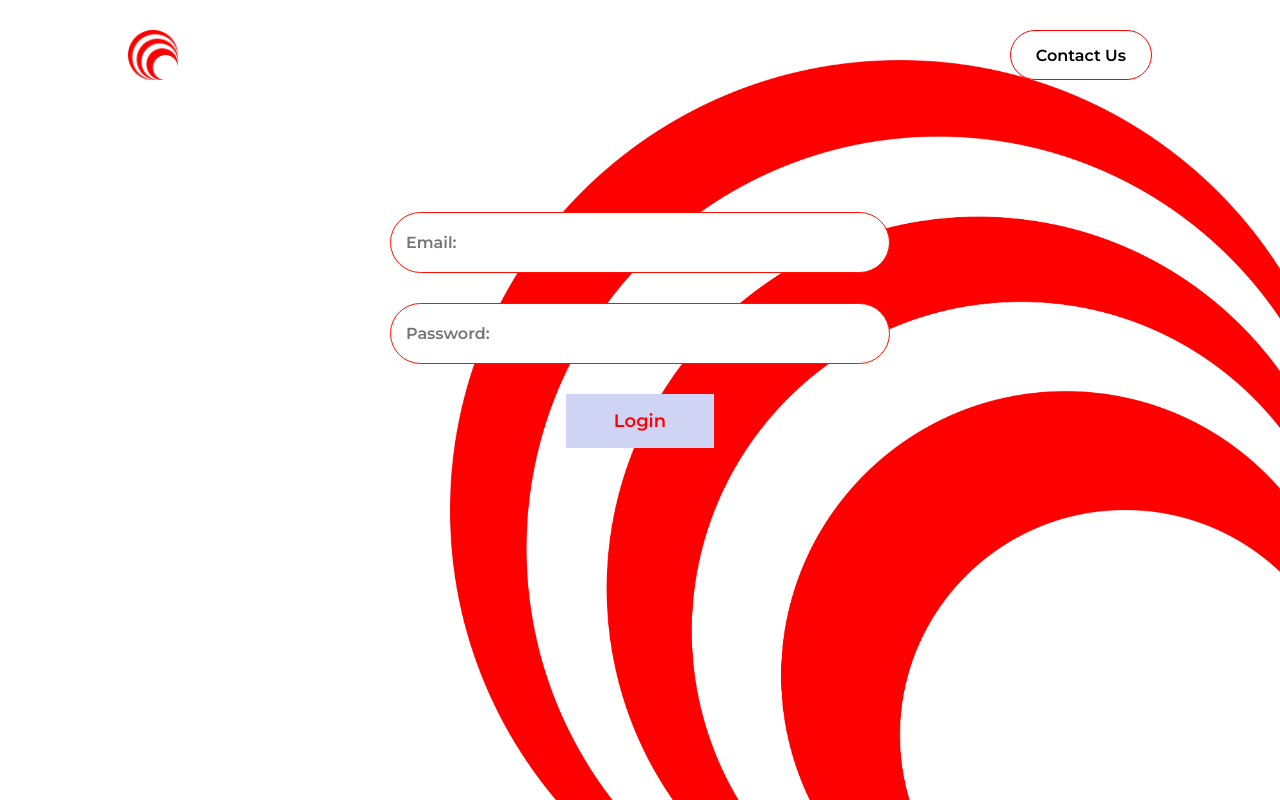
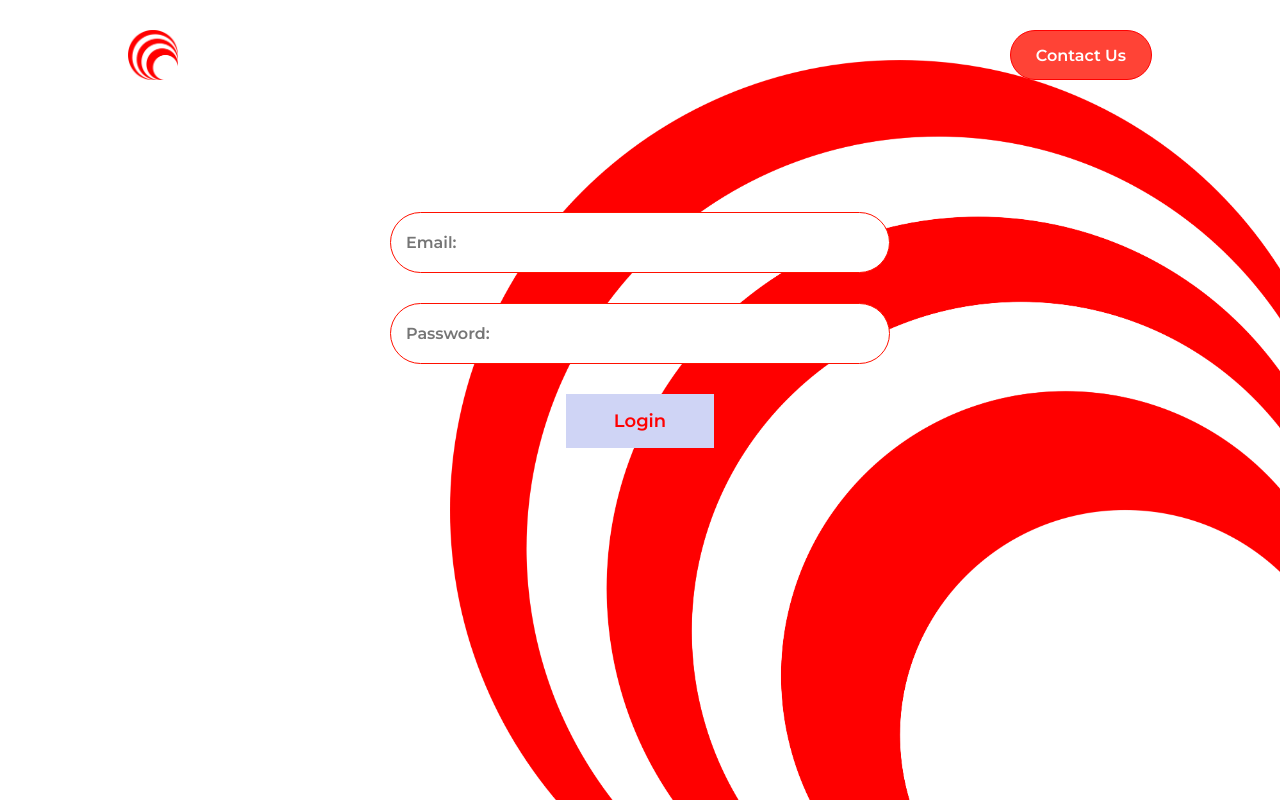
Before and after one commit to MuizAyomide/Feedback-collection-app, a React (Vite) app in the folder Feedback-System/: page / in a window 1280 px wide. In both pictures the pointer is over the button "Contact Us". Built offline with nearby package versions, Linux system fonts and the light colour scheme.

Commit message:
navbar creation

```diff
--- a/Feedback-System/src/Components/Navbar/Navbar.css
+++ b/Feedback-System/src/Components/Navbar/Navbar.css
@@ -19,4 +19,11 @@
     border-radius: 30px;
     padding: 5px 25px;
     font-weight: 600;
+    cursor: pointer;
+    transition: 0.1s all;
 }
+
+.navbar button:hover{
+    background: #ff1100c9;
+    color: #fff;
+}
```
